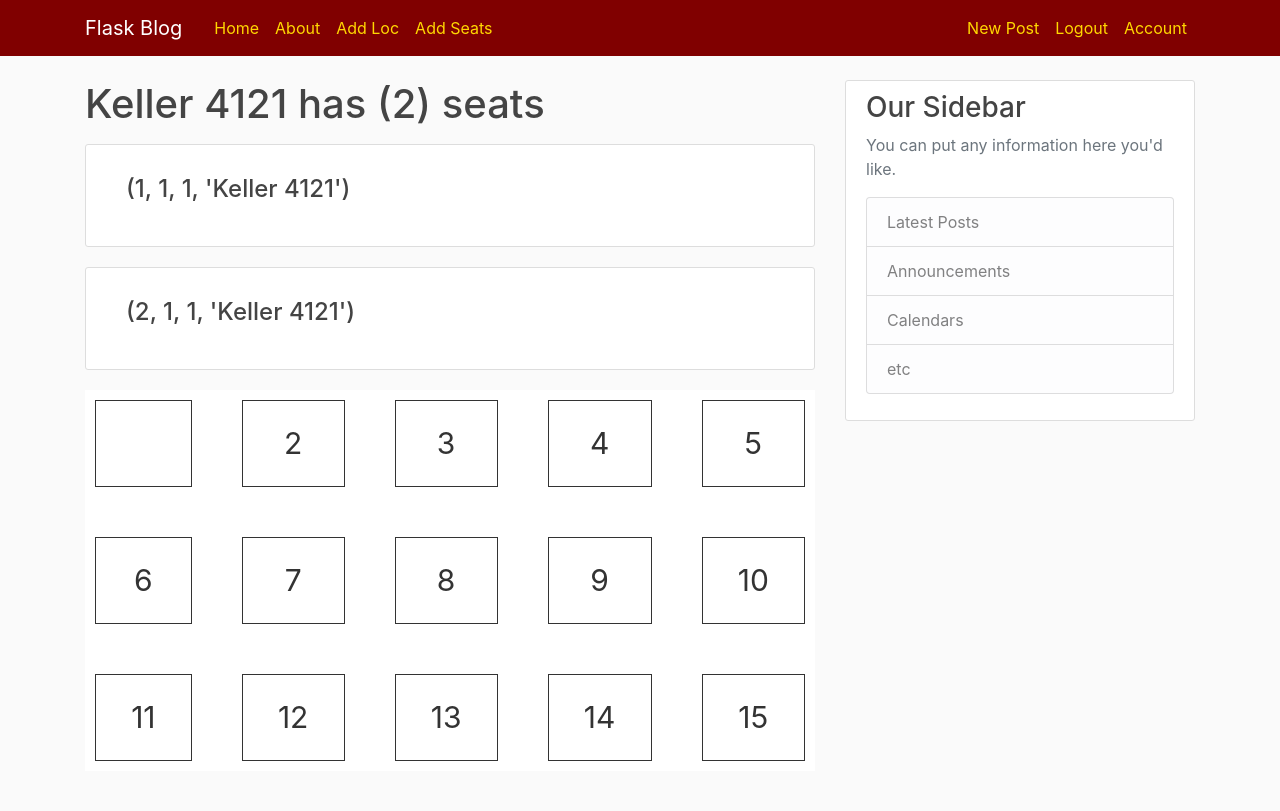
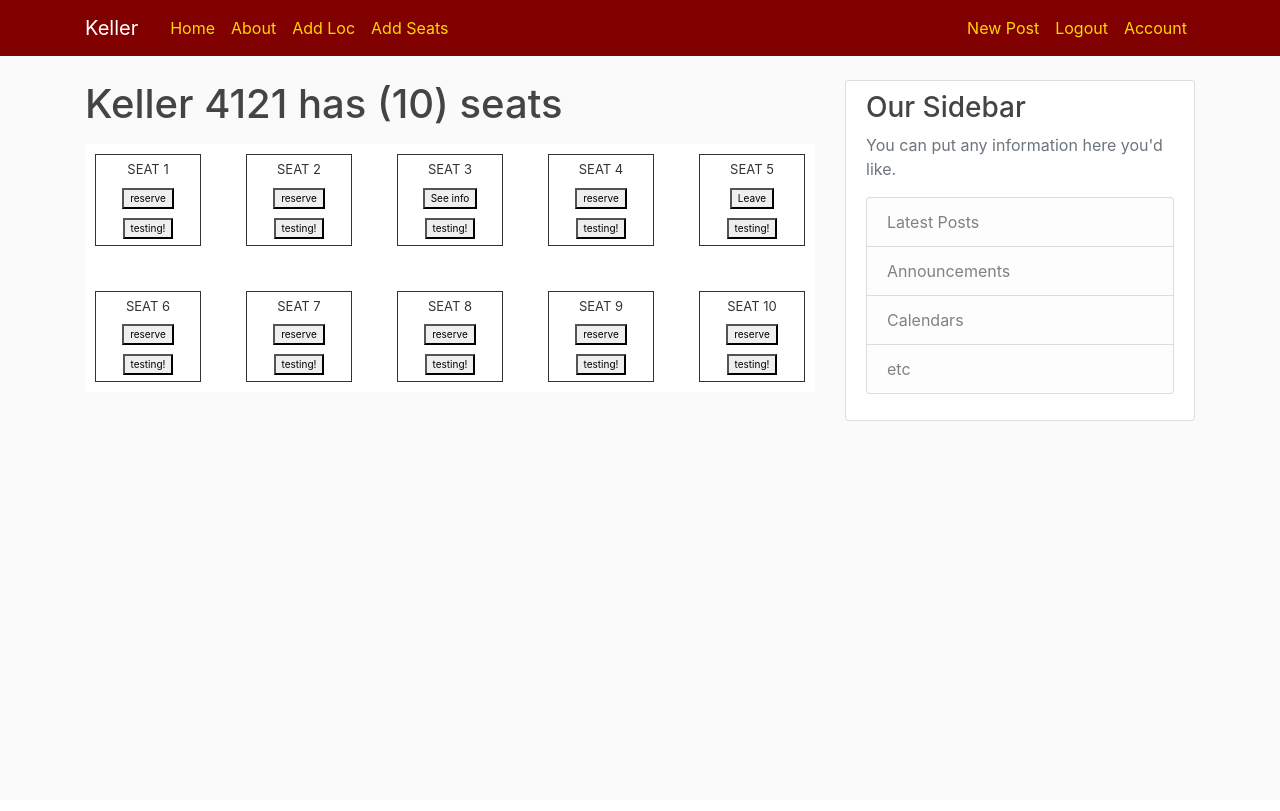
Before and after one commit to kdm951027/SeatsApp, a Flask app: a page that uses flaskblog/templates/layout.html in a window 1280 px wide. After the commit the page ends 421 px from the top, so only its background shows below. Run offline with Flask 2, Linux system fonts and the light colour scheme; a user stored in the database is signed in; data comes from the database, SQL or seed files in the repository; some libraries are stand-ins or nearby versions.

Commit message:
Reserving seat added. DB connected between seats and users

```diff
--- a/flaskblog/__init__.py
+++ b/flaskblog/__init__.py
@@ -27,6 +27,7 @@ def create_app(config_class=Config):
     from flaskblog.posts.routes import posts
     from flaskblog.main.routes import main
     from flaskblog.locations.routes import locations
+
     app.register_blueprint(users)
     app.register_blueprint(posts)
     app.register_blueprint(main)
--- a/flaskblog/locations/routes.py
+++ b/flaskblog/locations/routes.py
@@ -2,14 +2,12 @@ from flask import render_template, url_for, flash, redirect, request, abort, Blu
 from flaskblog.models import Location, Seat
 from flaskblog import db
 from flask_login import login_user, current_user, logout_user, login_required
-from flaskblog.locations.forms import LocationForm, SeatForm
+from flaskblog.locations.forms import LocationForm, SeatForm, ReserveForm
 
 locations = Blueprint('locations', __name__)
 
 @locations.route("/add_location", methods=['GET','POST'])
 def add_location():
-    db.create_all()
-
     if current_user.is_authenticated:
         if (current_user.username == "kdm951027"):
             form = LocationForm()
@@ -31,8 +29,8 @@ def add_seat():
             form = SeatForm()
             if form.validate_on_submit():
                 location_id_from_name  = Location.query.filter_by(name=form.location_name.data).first()
-                seat = Seat(location_name=form.location_name.data, col_num=form.col_num.data, \
-                row_num=form.row_num.data, where=location_id_from_name)
+                seat = Seat(location_name=form.location_name.data, seat_num=form.seat_num.data, \
+                where=location_id_from_name)
 
                 db.session.add(seat)
                 db.session.commit()
@@ -45,7 +43,22 @@ def add_seat():
 
 @locations.route("/location/<string:name>")
 def show_seats(name):
-    # page = request.args.get('page', 1, type=int)
     location = Location.query.filter_by(name=name).first_or_404()
     seats = Seat.query.filter_by(where=location)
     return render_template('location.html',seats=seats, location=location)
+
+@locations.route("/reserve/<int:seat_id>", methods=['GET','POST'])
+def reserve(seat_id):
+    if current_user.is_authenticated:
+        form = ReserveForm()
+        seat = Seat.query.filter_by(id=seat_id).first_or_404()
+        if form.validate_on_submit():
+            # seat = Seat.query.filter_by(id=seat_id)
+            # seat.seated = current_user
+            current_user.seat_id = seat.id
+            db.session.commit()
+            flash('Reserved!','success')
+            return redirect(url_for('main.home'))
+        return render_template('reserve.html', seat_id = seat.id, title='Reserve Seat', form=form)
+    else:
+        return redirect(url_for('main.home'))
--- a/flaskblog/main/routes.py
+++ b/flaskblog/main/routes.py
@@ -5,14 +5,17 @@ main = Blueprint('main', __name__)
 
 @main.route("/")
 @main.route("/home")
+# @main.route("/about")
 def home():
     page = request.args.get('page', 1, type=int)
     posts = Post.query.order_by(Post.date_posted.desc()).paginate(page=page, per_page=2)
     locations = Location.query.all()
     seats = Seat.query.all()
     return render_template('home.html', posts=posts, locations=locations, seats=seats)
-    # return render_template('home.html', posts=posts)
+    # return render_template('home.html')
 
 @main.route("/about")
+# @main.route("/")
+# @main.route("/home")
 def about():
     return render_template('about.html',title='About')
--- a/flaskblog/static/main.css
+++ b/flaskblog/static/main.css
@@ -82,7 +82,7 @@ a.article-title:hover {
 .grid-container {
   display: grid;
   grid-template-columns: auto auto auto auto auto;
-  grid-gap: 50px;
+  grid-gap: 45px;
   background-color: #ffffff;
   padding: 10px;
   /* grid-template-areas: */
@@ -93,7 +93,13 @@ a.article-title:hover {
 .grid-item {
   background-color: rgba(255, 255, 255, 0.8);
   border: 1px solid rgba(0, 0, 0, 0.8);
-  padding: 20px;
-  font-size: 30px;
+  padding: 5px;
+  font-size: 20px;
   text-align: center;
 }
+
+.button1 {font-size: 10px;}
+
+div.seat_name {
+  font-size: small;
+}
--- a/flaskblog/templates/home.html
+++ b/flaskblog/templates/home.html
@@ -37,7 +37,7 @@
   {%for seat in seats%}
     <article class="media content-section">
       <div class="card-body">
-        <h4 class="card-title">{{ seat.row_num, seat.col_num, seat.location_id }}</h4>
+        <h4 class="card-title">{{ seat.seat_num, seat.location_id }}</h4>
         <p class="card-text">Some example text some example text. John Doe is an architect and engineer</p>
         <!-- <a href class="btn btn-warning stretched-link">Visit</a> -->
     </article>
--- a/flaskblog/templates/layout.html
+++ b/flaskblog/templates/layout.html
@@ -10,16 +10,16 @@
   <link rel="stylesheet" href="{{url_for('static', filename='main.css')}}">
 
   {%if title%}
-    <title>Flask Blog - {{title}}</title>
+    <title>Keller - {{title}}</title>
   {%else%}
-    <title>Flask Blog</title>
+    <title>Keller</title>
   {%endif%}
 </head>
 <body>
   <header class="site-header">
   <nav class="navbar navbar-expand-md navbar-dark bg-maroon fixed-top">
     <div class="container">
-      <a class="navbar-brand mr-4" href="/">Flask Blog</a>
+      <a class="navbar-brand mr-4" href="/">Keller</a>
       <button class="navbar-toggler" type="button" data-toggle="collapse" data-target="#navbarToggle" aria-controls="navbarToggle" aria-expanded="false" aria-label="Toggle navigation">
         <span class="navbar-toggler-icon"></span>
       </button>
--- a/flaskblog/templates/location.html
+++ b/flaskblog/templates/location.html
@@ -1,33 +1,59 @@
 {%extends "layout.html"%}
 {%block content%}
   <h1 class="mb-3">{{ location.name }} has ({{ seats.count() }}) seats</h1>
-  {%for seat in seats%}
+  <!-- {%for seat in seats%}
     <article class="media content-section">
       <div class="card-body">
-        <h4 class="card-title">{{ seat.row_num, seat.col_num, seat.location_id, seat.location_name }}</h4>
-        <!-- <p class="card-text">Some example text some example text. John Doe is an architect and engineer</p> -->
-        <!-- <a href class="btn btn-warning stretched-link">Visit</a> -->
+        <h4 class="card-title">{{ seat.seat_num, seat.location_id, seat.location_name }}</h4>
     </article>
-  {% endfor %}
+  {% endfor %} -->
 
   <div class="grid-container">
+    {%for seat in seats%}
     <div class="grid-item">
+      <div class="seat_name">SEAT {{seat.seat_num}}</div>
+      {%if seat.users%}
+        {%if seat.users[0] == current_user%}
+          <a href="{{ url_for('main.home', page=page_num) }}"><button class="button button1"> Leave </button></a>
+        {%else%}
+          <a href="{{ url_for('main.home', page=page_num) }}"><button class="button button1">See info</button></a>
+        {%endif%}
+      {%else%}
+        <a href="{{ url_for('locations.reserve', seat_id=seat.id) }}"><button class="button button1">reserve</button></a>
+        <!-- <a href="{{ url_for('main.home', page=page_num) }}"><button class="button button1">visit</button></a> -->
+      {%endif%}
+      <!-- <a href="{{ url_for('main.home', page=page_num) }}"><button class="button button1">reserve</button></a> -->
+      <a href="{{ url_for('main.home', page=page_num) }}"><button class="button button1">testing!</button></a>
+      <!-- <button class="button button1">reserve</button> -->
     </div>
-    <div class="grid-item">2</div>
-    <div class="grid-item">3</div>
-    <div class="grid-item">4</div>
-    <div class="grid-item">5</div>
-    <div class="grid-item">6</div>
-    <div class="grid-item">7</div>
-    <div class="grid-item">8</div>
-    <div class="grid-item">9</div>
-    <div class="grid-item">10</div>
-    <div class="grid-item">11</div>
-    <div class="grid-item">12</div>
-    <div class="grid-item">13</div>
-    <div class="grid-item">14</div>
-    <div class="grid-item">15</div>
+    {% endfor %}
+
+<!--
+    <div class="grid-item">
+      <div class="seat_name"> Seat 1 </div>
+      <a href="{{ url_for('main.home', page=page_num) }}"><button class="button button1">reserve</button></a>
+      <button class="button button1">reserve</button>
+    </div>
+    <div class="grid-item">
+      <button class="button button1">reserve</button>
+      <button class="button button1">reserve</button>
+    </div>
+    <div class="grid-item">
+      <button class="button button1">reserve</button>
+      <button class="button button1">reserve</button>
+    </div>
+    <div class="grid-item">
+      <button class="button button1">reserve</button>
+      <button class="button button1">reserve</button>
+    </div>
+    <div class="grid-item">
+      <button class="button button1">reserve</button>
+      <button class="button button1">reserve</button>
+    </div>
+    <div class="grid-item">
+      <button class="button button1">reserve</button>
+      <button class="button button1">reserve</button>
+    </div> -->
   </div>
 
-
 {%endblock content%}
--- a/flaskblog/users/routes.py
+++ b/flaskblog/users/routes.py
@@ -10,6 +10,9 @@ users = Blueprint('users', __name__)
 
 @users.route("/register", methods=['GET','POST'])
 def register():
+
+    db.create_all()
+
     if current_user.is_authenticated:
         return redirect(url_for('main.home'))
     form = RegistrationForm()
```
Also changed, not shown: flaskblog/locations/forms.py (+5 -2 lines), flaskblog/models.py (+5 -6 lines), flaskblog/templates/add_seat.html (+5 -17 lines), flaskblog/templates/reserve.html (added, +27 -0 lines), flaskblog/site.db.
